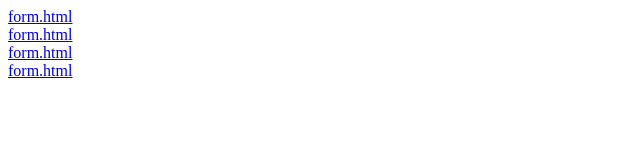
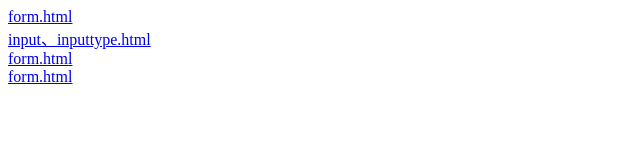
Before and after one commit to Lu-yiii/web, a plain HTML site: page index.html in a window 1280 px wide. Shown: the whole page, without its empty margins (0-640 px from the left). Drawn offline with Linux system fonts and the light colour scheme.

Commit message:
Update index.html

```diff
--- a/index.html
+++ b/index.html
@@ -7,7 +7,7 @@
 </head>
 <body>
     <lo><a href="form.html">form.html</a></lo><br>
-     <lo><a href="form.html">form.html</a></lo><br>
+     <lo><a href="input、inputtype.html">input、inputtype.html</a></lo><br>
      <lo><a href="form.html">form.html</a></lo><br>
      <lo><a href="form.html">form.html</a></lo><br>
 
```
